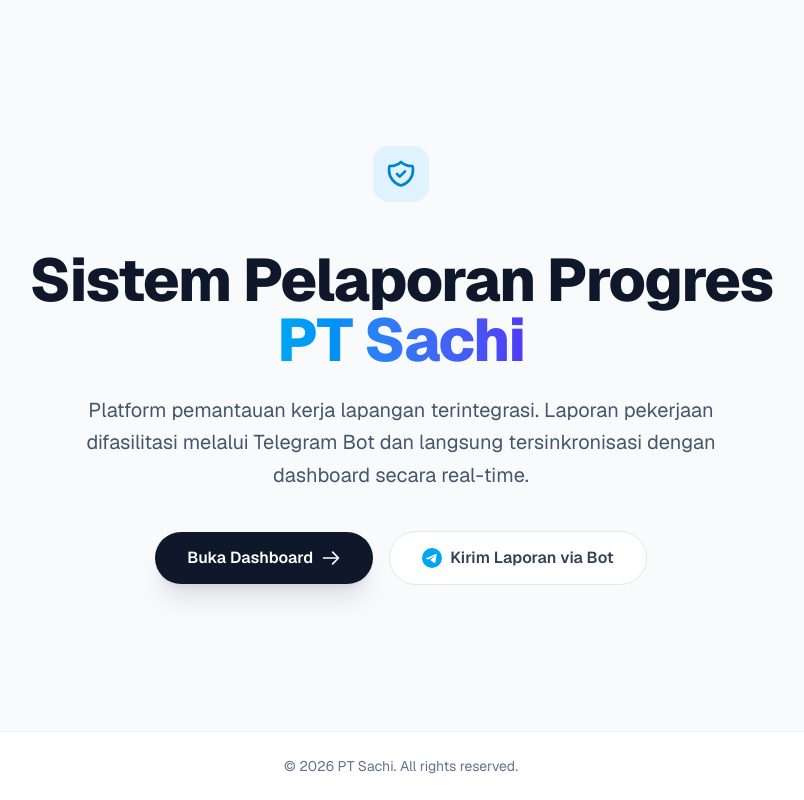
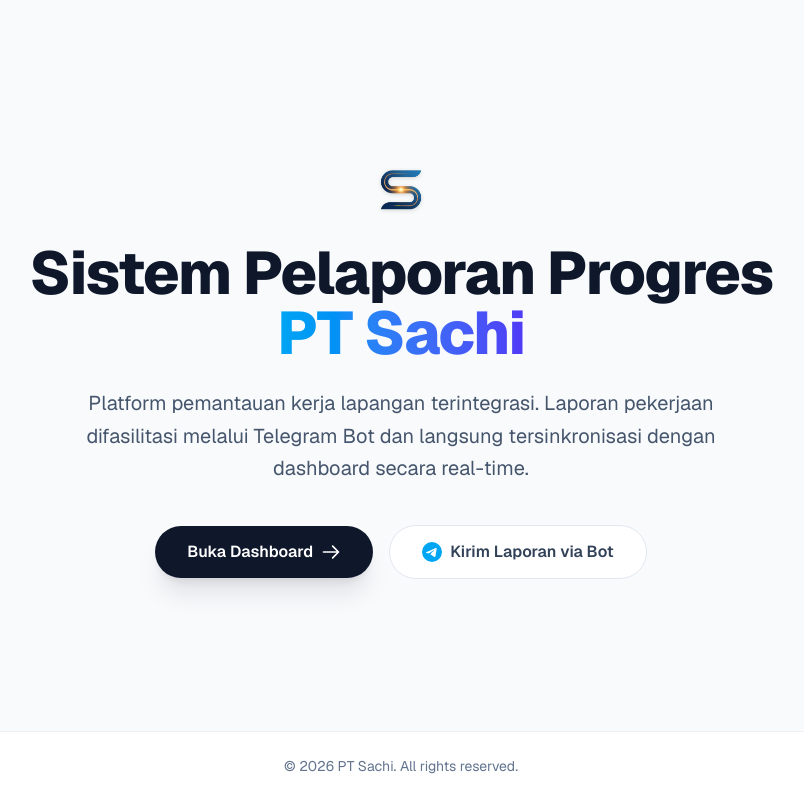
Before and after one commit to ptsachiofficial/pt-sachi-progress, a Next.js app: page / in a window 1280 px wide. Shown: the whole page, without its empty margins (239-1043 px from the left). Built offline with nearby package versions, Linux system fonts and the light colour scheme.

Commit message:
UI: Replace shield icon with PT Sachi Logo1.png

```diff
--- a/src/app/page.tsx
+++ b/src/app/page.tsx
@@ -1,17 +1,23 @@
 import Link from "next/link";
+import Image from "next/image";
 
 export default function Home() {
   return (
     <div className="min-h-screen bg-slate-50 flex flex-col font-sans selection:bg-sky-200">
       <main className="flex-1 flex flex-col items-center justify-center px-4 sm:px-6 lg:px-8">
         <div className="text-center max-w-3xl mx-auto">
-          <div className="inline-flex items-center justify-center p-3 bg-sky-100 rounded-2xl mb-8">
-            <svg className="w-8 h-8 text-sky-600" fill="none" viewBox="0 0 24 24" stroke="currentColor">
-              <path strokeLinecap="round" strokeLinejoin="round" strokeWidth={2} d="M9 12l2 2 4-4m5.618-4.016A11.955 11.955 0 0112 2.944a11.955 11.955 0 01-8.618 3.04A12.02 12.02 0 003 9c0 5.591 3.824 10.29 9 11.622 5.176-1.332 9-6.03 9-11.622 0-1.042-.133-2.052-.382-3.016z" />
-            </svg>
+          <div className="inline-flex items-center justify-center mb-6 mt-4">
+            <Image
+              src="/Logo1.png"
+              alt="PT Sachi Logo"
+              width={100}
+              height={100}
+              className="object-contain drop-shadow-sm hover:scale-105 transition-transform duration-300"
+              priority
+            />
           </div>
 
-          <h1 className="text-5xl sm:text-6xl font-extrabold text-slate-900 tracking-tight mb-6 mt-4">
+          <h1 className="text-5xl sm:text-6xl font-extrabold text-slate-900 tracking-tight mb-6 mt-2">
             Sistem Pelaporan Progres <br className="hidden sm:block" />
             <span className="text-transparent bg-clip-text bg-gradient-to-r from-sky-500 to-indigo-600">PT Sachi</span>
           </h1>
```
Also changed, not shown: public/Logo1.png (added).
